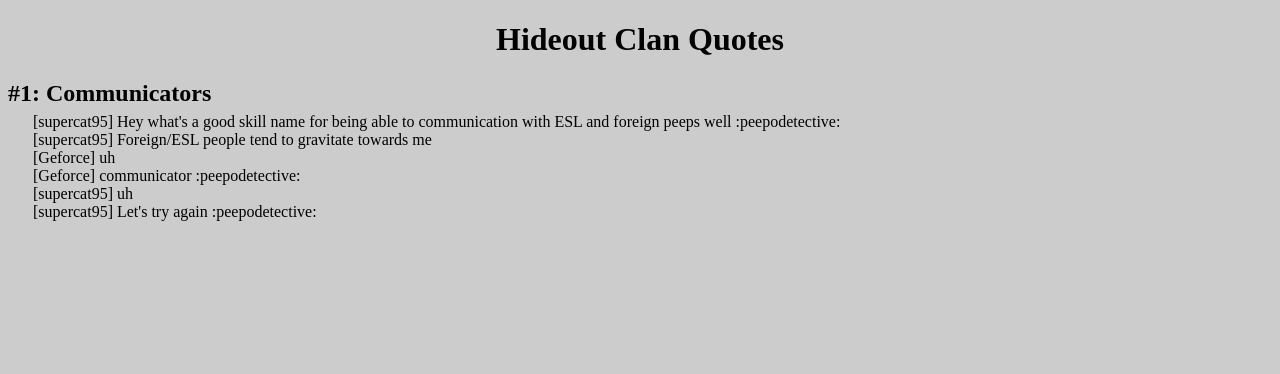
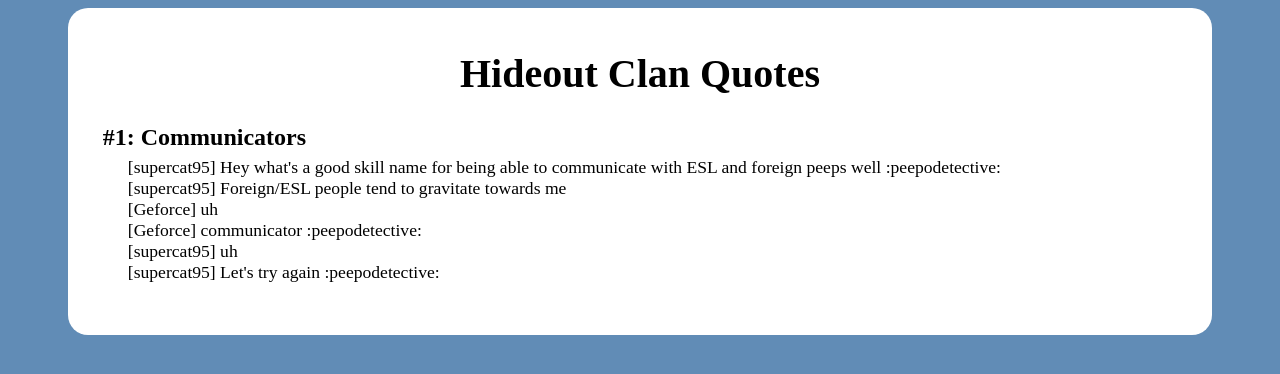
Before and after one commit to Geforce132/HideoutClanQuotes, a plain HTML site: page index.html in a window 1280 px wide. Drawn offline with Linux system fonts and the light colour scheme.

Commit message:
Updated style and padding

```diff
--- a/index.html
+++ b/index.html
@@ -7,14 +7,16 @@
 	</head>
 
   <body>
+  	<div id="wrapper">
   		<h1>Hideout Clan Quotes</h1>
 
 		<h2>#1: Communicators</h2>
-		<p class="quote">[supercat95] Hey what's a good skill name for being able to communication with ESL and foreign peeps well :peepodetective:
+		<p class="quote">[supercat95] Hey what's a good skill name for being able to communicate with ESL and foreign peeps well :peepodetective:
 		<br>[supercat95] Foreign/ESL people tend to gravitate towards me
 		<br>[Geforce] uh
 		<br>[Geforce] communicator :peepodetective:
 		<br>[supercat95] uh
 		<br>[supercat95] Let's try again :peepodetective:</p>
+	</div>
   </body>
 </html>
--- a/stylesheets/index.css
+++ b/stylesheets/index.css
@@ -1,9 +1,19 @@
-body {
-   background-color: #CCCCCC;
+#wrapper {
+   padding: 15px 35px 35px 35px;
+   width: 85%;
+   margin: auto;
+   background-color: #fff;
+   border-radius: 20px;
 }
 
-h1 {
+body {
+   background-color: #618CB6;
+}
+
+#wrapper h1 {
+   font-family: Times New Roman, sans-serif;
    text-align: center;
+   font-size: 250%;
 }
 
 h2 {
@@ -13,4 +23,5 @@ h2 {
 .quote {
    margin-top: 0.25em;
    padding-left: 25px;
+   font-size: 1.1em;
 }
```
